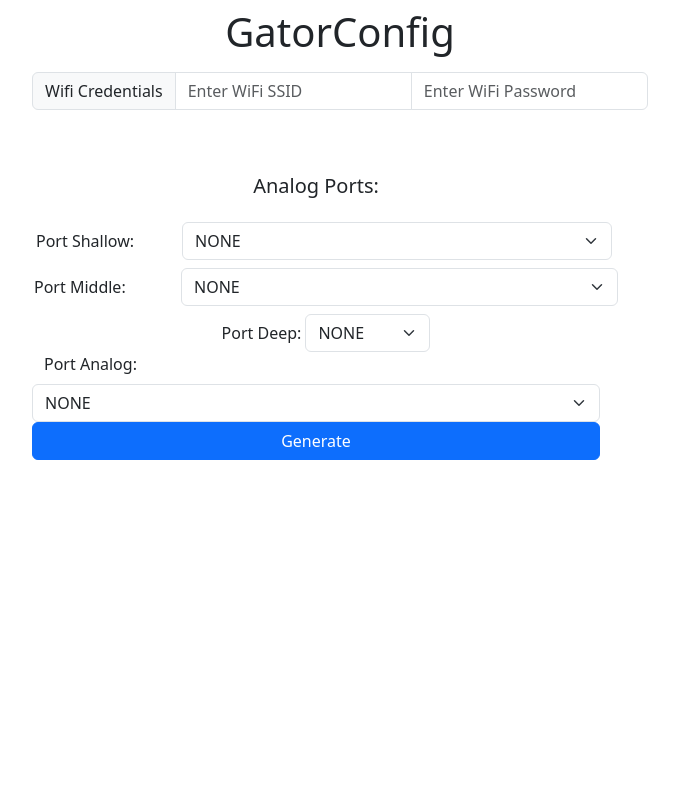
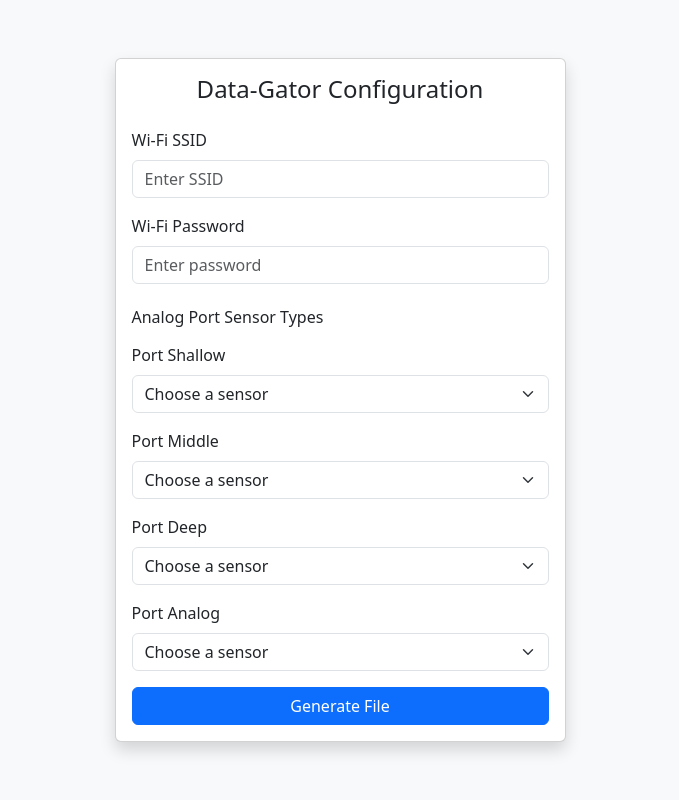
Before and after one commit to Project-VineHeart/GatorConfig, a Flask app: page / in a window 1280 px wide. Shown: the whole page, without its empty margins (300-979 px from the left). Run offline with Flask 3, Linux system fonts and the light colour scheme.

Commit message:
Final layout for config page

```diff
--- a/app/templates/index.html
+++ b/app/templates/index.html
@@ -1,104 +1,92 @@
-<link href="https://cdn.jsdelivr.net/npm/bootstrap@5.3.6/dist/css/bootstrap.min.css" rel="stylesheet"
-    integrity="sha384-4Q6Gf2aSP4eDXB8Miphtr37CMZZQ5oXLH2yaXMJ2w8e2ZtHTl7GptT4jmndRuHDT" crossorigin="anonymous">
+<!DOCTYPE html>
+<html lang="en">
+<head>
+  <meta charset="UTF-8" />
+  <meta name="viewport" content="width=device-width, initial-scale=1" />
+  <title>Data-Gator Configuration</title>
+  <link href="https://cdn.jsdelivr.net/npm/bootstrap@5.3.3/dist/css/bootstrap.min.css" rel="stylesheet">
+  <style>
+    body, html {
+      height: 100%;
+    }
+  </style>
 </head>
+<body class="d-flex align-items-center justify-content-center bg-light">
 
-<body>
-    <div class="container-fluid">
-        <div class="row navbar">
-            <h1 class="col text-center">GatorConfig</h1>
-        </div>
+  <div class="container">
+    <div class="row justify-content-center">
+      <div class="col-md-6 col-lg-5">
+        <div class="card shadow">
+          <div class="card-body">
+            <h4 class="card-title mb-4 text-center">Data-Gator Configuration</h4>
 
-        <div class="row">
+            <!-- Wi-Fi Credentials -->
+            <form method="POST">
+              <div class="mb-3">
+                <label for="ssid" class="form-label">Wi-Fi SSID</label>
+                <input type="text" class="form-control" id="wifi_ssid" name="wifi_ssid" placeholder="Enter SSID" required>
+              </div>
 
-            <!-- <div class="container col-3 align-self-center d-grid row-gap-3"> -->
+              <div class="mb-4">
+                <label for="wifi_passwd" class="form-label">Wi-Fi Password</label>
+                <input type="password" class="form-control" id="wifi_passwd" name="wifi_passwd" placeholder="Enter password" required>
+              </div>
 
-            <form method="post" class="container-fluid col-lg-6 align-self-center">
-                <!-- <div class="mb-6 mt-3">
-                    <h5 class="text-left">WiFi Credentials:</h5>
-                </div> -->
-                <div class="input-group mb-3">
-                    <!-- <label for="wifi_ssid" class="form-label">WiFi SSID</label> -->
-                    <span class="input-group-text" id="ssid">Wifi Credentials</span>
-                    <input type="text" name="wifi_ssid" id="wifi_id" class="form-control" aria-describedby="ssid"
-                        placeholder="Enter WiFi SSID" required>
-                    <!-- </div> -->
+              <!-- Analog Port Dropdowns -->
+              <h6 class="mb-3">Analog Port Sensor Types</h6>
 
-                    <!-- <div class="input-group mb-3"> -->
-                    <!-- <label for="wifi_passwd" class="form-label">WiFi Password</label> -->
-                    <!-- <span class="input-group-text" id="password">Wifi Password</span> -->
-                    <input type="text" name="wifi_passwd" id="wifi_passwd" class="form-control"
-                        aria-describedby="password" placeholder="Enter WiFi Password" required>
-                </div>
+              <div class="mb-3">
+                <label for="port_shallow" class="form-label">Port Shallow</label>
+                <select class="form-select" id="port_shallow" name="port_shallow" required>
+                  <option value="" selected disabled>Choose a sensor</option>
+                  <option value="TEROS_10">TEROS_10</option>
+                  <option value="MIJ02LMS">MIJ02LMS</option>
+                  <option value="NONE">NONE</option>
+                </select>
+              </div>
 
-                <div class="row container-fluid">
-                    <div class="row g-4 justify-content-center">
-                        <h5 class="text-center col-auto">Analog Ports:</h5>
-                    </div>
+              <div class="mb-3">
+                <label for="port_middle" class="form-label">Port Middle</label>
+                <select class="form-select" id="port_middle" name="port_middle" required>
+                  <option selected disabled>Choose a sensor</option>
+                  <option value="TEROS_10">TEROS_10</option>
+                  <option value="MIJ02LMS">MIJ02LMS</option>
+                  <option value="NONE">NONE</option>
+                </select>
+              </div>
 
-                    <div class="row g-2 align-items-center justify-content-center">
-                        <div class="w-25">
-                            <label for="port_shallow" class="col-form-label">Port Shallow:</label>
-                        </div>
-                        <div class="w-75">
-                            <select name="port_shallow" id="port_shallow" , class="form-select">
-                                <option value="MIJ02LMS">MIJ02LMS</option>
-                                <option value="TEROS10">TEROS10</option>
-                                <option value="NONE" selected>NONE</option>
-                            </select>
-                        </div>
-                    </div>
+              <div class="mb-3">
+                <label for="port_deep" class="form-label">Port Deep</label>
+                <select class="form-select" id="port_deep" name="port_deep" required>
+                  <option selected disabled>Choose a sensor</option>
+                  <option value="TEROS_10">TEROS_10</option>
+                  <option value="MIJ02LMS">MIJ02LMS</option>
+                  <option value="NONE">NONE</option>
+                </select>
+              </div>
 
-                    <div class="row g-1 align-items-center justify-content-center">
-                        <div class="col-auto w-25">
-                            <label for="port_middle" class="col-form-label">Port Middle:</label>
-                        </div>
-                        <div class="col-auto w-75">
-                            <select name="port_middle" id="port_middle" class="form-select">
-                                <option value="MIJ02LMS">MIJ02LMS</option>
-                                <option value="TEROS10">TEROS10</option>
-                                <option value="NONE" selected>NONE</option>
-                            </select>
-                        </div>
-                    </div>
+              <div class="mb-3">
+                <label for="port_analog" class="form-label">Port Analog</label>
+                <select class="form-select" id="port_analog" name="port_analog" required>
+                  <option selected disabled>Choose a sensor</option>
+                  <option value="TEROS_10">TEROS_10</option>
+                  <option value="MIJ02LMS">MIJ02LMS</option>
+                  <option value="NONE">NONE</option>
+                </select>
+              </div>
 
-                    <div class="row g-1 align-items-center justify-content-center">
-                        <div class="col-auto">
-                            <label for="port_deep" class="col-form-label">Port Deep:</label>
-                        </div>
-                        <div class="col-auto">
-                            <select name="port_deep" id="port_deep" class="form-select">
-                                <option value="MIJ02LMS">MIJ02LMS</option>
-                                <option value="TEROS10">TEROS10</option>
-                                <option value="NONE" selected>NONE</option>
-                            </select>
-                        </div>
-                    </div>
-
-                    <div class="row">
-                        <label for="port_analog" class="form-label">Port Analog:</label>
-                        <select name="port_analog" id="port_analog" class="form-select">
-                            <option value="MIJ02LMS">MIJ02LMS</option>
-                            <option value="TEROS10">TEROS10</option>
-                            <option value="NONE" selected>NONE</option>
-                        </select>
-                    </div>
-
-                    <div class="row">
-                        <button type="submit" class="btn btn-primary">Generate</button>
-                    </div>
-                </div>
+              <!-- Submit -->
+              <div class="d-grid">
+                <button type="submit" class="btn btn-primary">Generate File</button>
+              </div>
             </form>
 
+          </div>
+        </div>
+      </div>
+    </div>
+  </div>
 
-            <!-- </div> -->
-
-        </div>
-    </div>
-
-    <script src="https://cdn.jsdelivr.net/npm/bootstrap@5.3.6/dist/js/bootstrap.bundle.min.js"
-        integrity="sha384-j1CDi7MgGQ12Z7Qab0qlWQ/Qqz24Gc6BM0thvEMVjHnfYGF0rmFCozFSxQBxwHKO"
-        crossorigin="anonymous"></script>
-
+  <script src="https://cdn.jsdelivr.net/npm/bootstrap@5.3.3/dist/js/bootstrap.bundle.min.js"></script>
 </body>
-
 </html>
```
